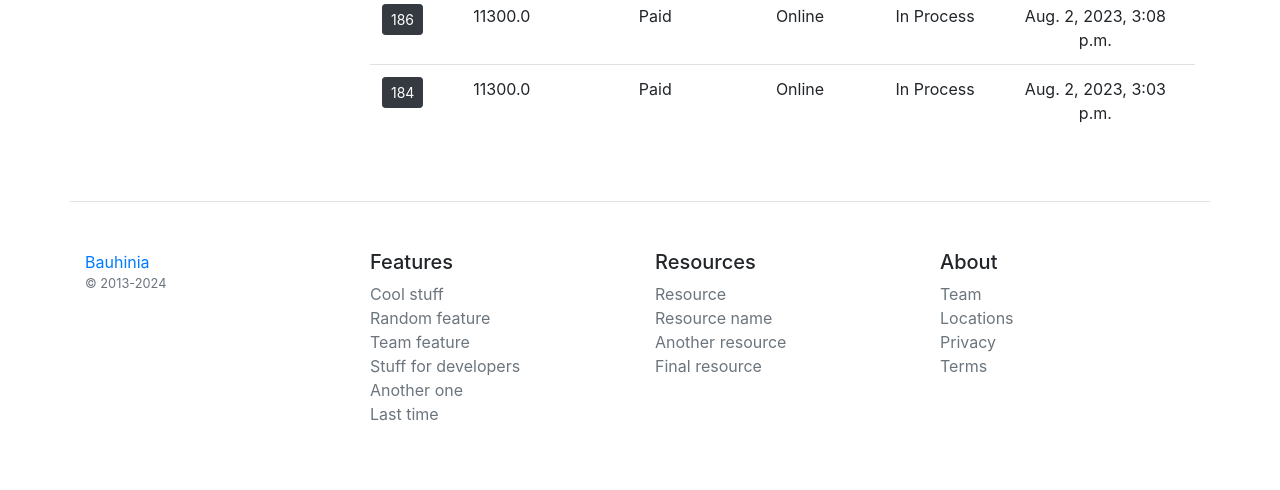
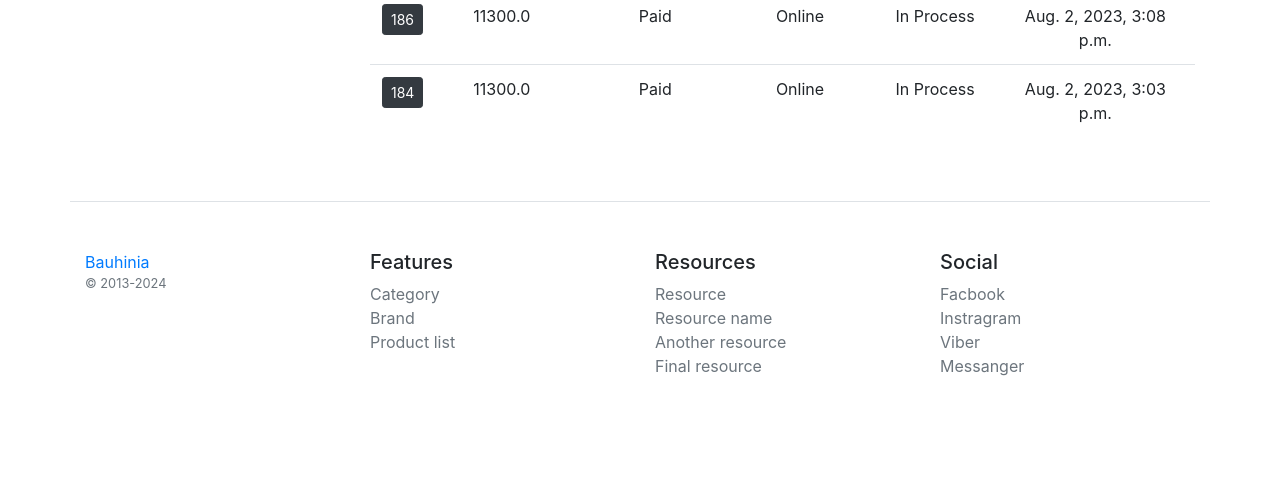
Before and after one commit to LakshanChinthaka/Ecommerce-django-bootstrap, a Django app: page /all-orders in a window 1280 px wide. Shown: the part 3540-4030 px from the top of the page. After the commit the page ends 3916 px from the top, so only its background shows below. Run offline with Django 4.2, Linux system fonts and the light colour scheme; a user stored in the database is signed in; data comes from the database, SQL or seed files in the repository; both versions use the stored data as it was after the commit; parts of the project's set-up code (start-up, migrations or seed data) failed here and were passed over; some libraries are stand-ins or nearby versions.

Commit message:
change footer links

```diff
--- a/main/templates/base.html
+++ b/main/templates/base.html
@@ -101,30 +101,27 @@
         <div class="col-6 col-md">
         <h5>Features</h5>
         <ul class="list-unstyled text-small">
-            <li><a class="text-muted" href="#">Cool stuff</a></li>
-            <li><a class="text-muted" href="#">Random feature</a></li>
-            <li><a class="text-muted" href="#">Team feature</a></li>
-            <li><a class="text-muted" href="#">Stuff for developers</a></li>
-            <li><a class="text-muted" href="#">Another one</a></li>
-            <li><a class="text-muted" href="#">Last time</a></li>
+            <li><a class="text-muted" href="category_list">Category</a></li>
+            <li><a class="text-muted" href="brand_list">Brand</a></li>
+            <li><a class="text-muted" href="product_list">Product list</a></li>
         </ul>
         </div>
         <div class="col-6 col-md">
         <h5>Resources</h5>
         <ul class="list-unstyled text-small">
-            <li><a class="text-muted" href="#">Resource</a></li>
-            <li><a class="text-muted" href="#">Resource name</a></li>
-            <li><a class="text-muted" href="#">Another resource</a></li>
-            <li><a class="text-muted" href="#">Final resource</a></li>
+            <li><a class="text-muted" href="https://www.wikipedia.org/">Resource</a></li>
+            <li><a class="text-muted" href="https://www.wikipedia.org/">Resource name</a></li>
+            <li><a class="text-muted" href="https://www.wikipedia.org/">Another resource</a></li>
+            <li><a class="text-muted" href="https://www.wikipedia.org/">Final resource</a></li>
         </ul>
         </div>
         <div class="col-6 col-md">
-        <h5>About</h5>
+        <h5>Social</h5>
         <ul class="list-unstyled text-small">
-            <li><a class="text-muted" href="#">Team</a></li>
-            <li><a class="text-muted" href="#">Locations</a></li>
-            <li><a class="text-muted" href="#">Privacy</a></li>
-            <li><a class="text-muted" href="#">Terms</a></li>
+            <li><a class="text-muted" href="https://web.facebook.com/?_rdc=1&_rdr">Facbook</a></li>
+            <li><a class="text-muted" href="https://www.instagram.com/">Instragram</a></li>
+            <li><a class="text-muted" href="https://www.viber.com/en/">Viber</a></li>
+            <li><a class="text-muted" href="https://www.messenger.com/">Messanger</a></li>
         </ul>
         </div>
     </div>
```
Also changed, not shown: theme/templates/base.html (+4 -4 lines), db.sqlite3.
